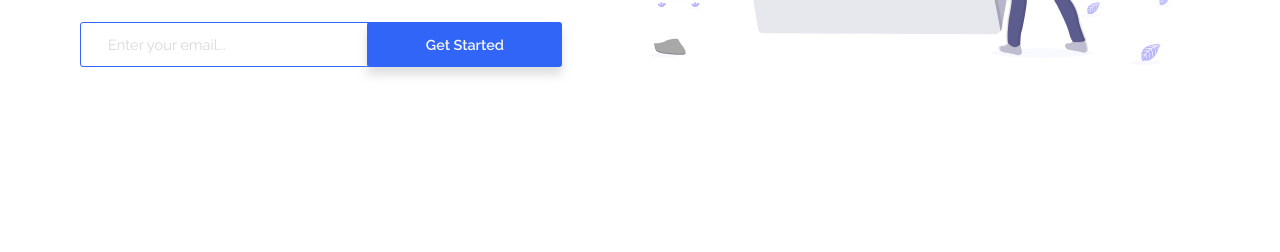
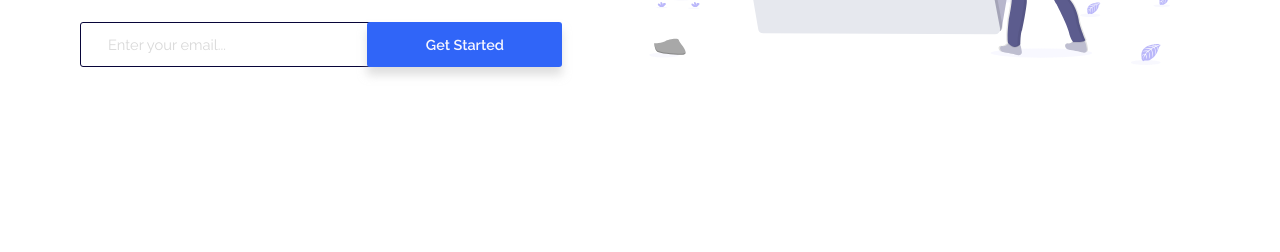
Before and after one commit to coder-txane/Fylo-Landing-Page-With-Two-Column-Layout-Challenge, a plain HTML site: page index.html in a window 1280 px wide. Shown: the part 548-800 px from the top of the page. Drawn offline with nearby package versions, Linux system fonts and the light colour scheme.

Commit message:
Color adjustment

```diff
--- a/Resources/css/styles.css
+++ b/Resources/css/styles.css
@@ -98,10 +98,6 @@ header p {
 
 .email-input::selection {
     border: var(--bright-blue) 1.5px solid;
-}
-
-input:valid {
-    border-color: var(--bright-blue);
 }
 
 input:invalid {
```
